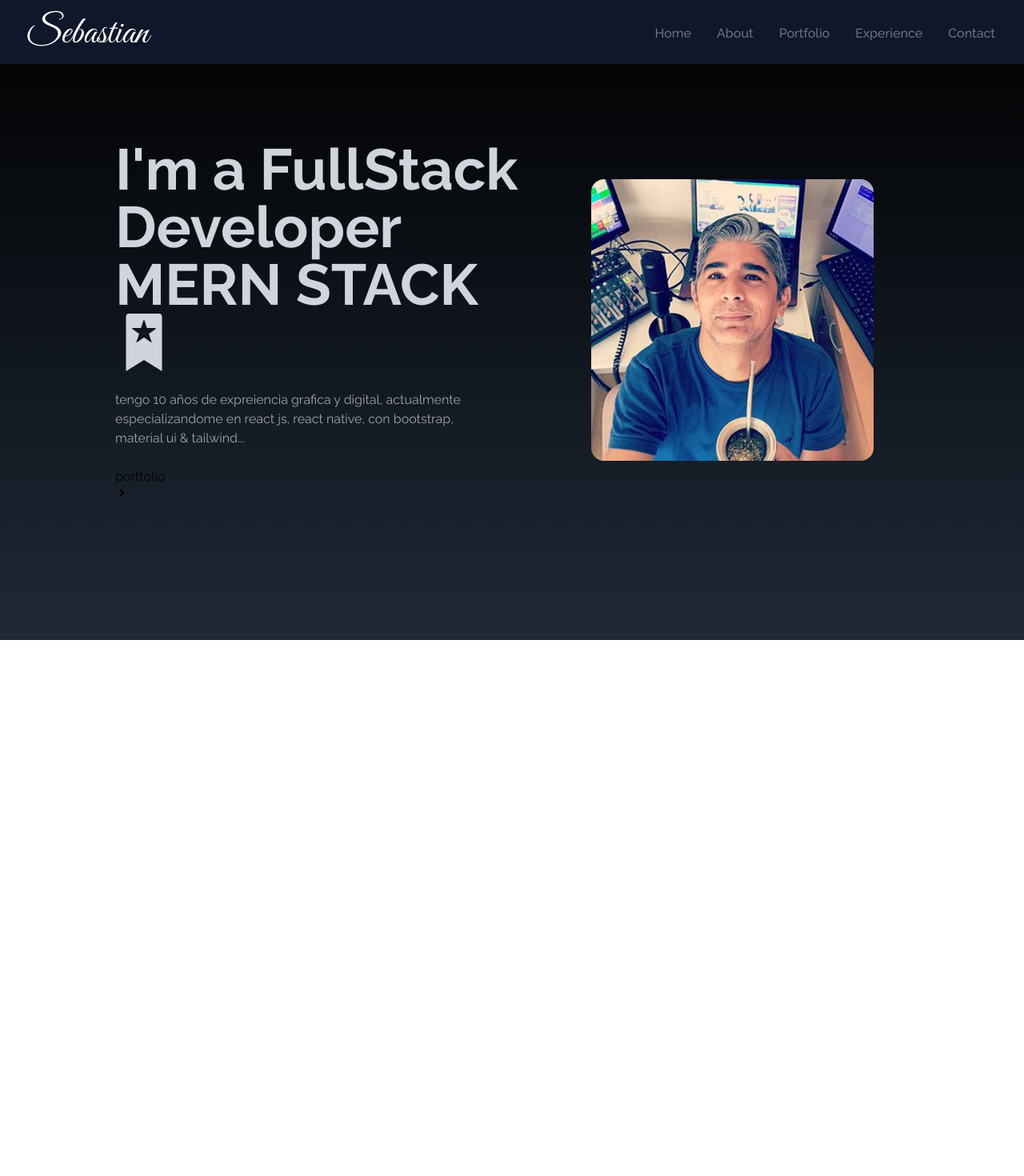
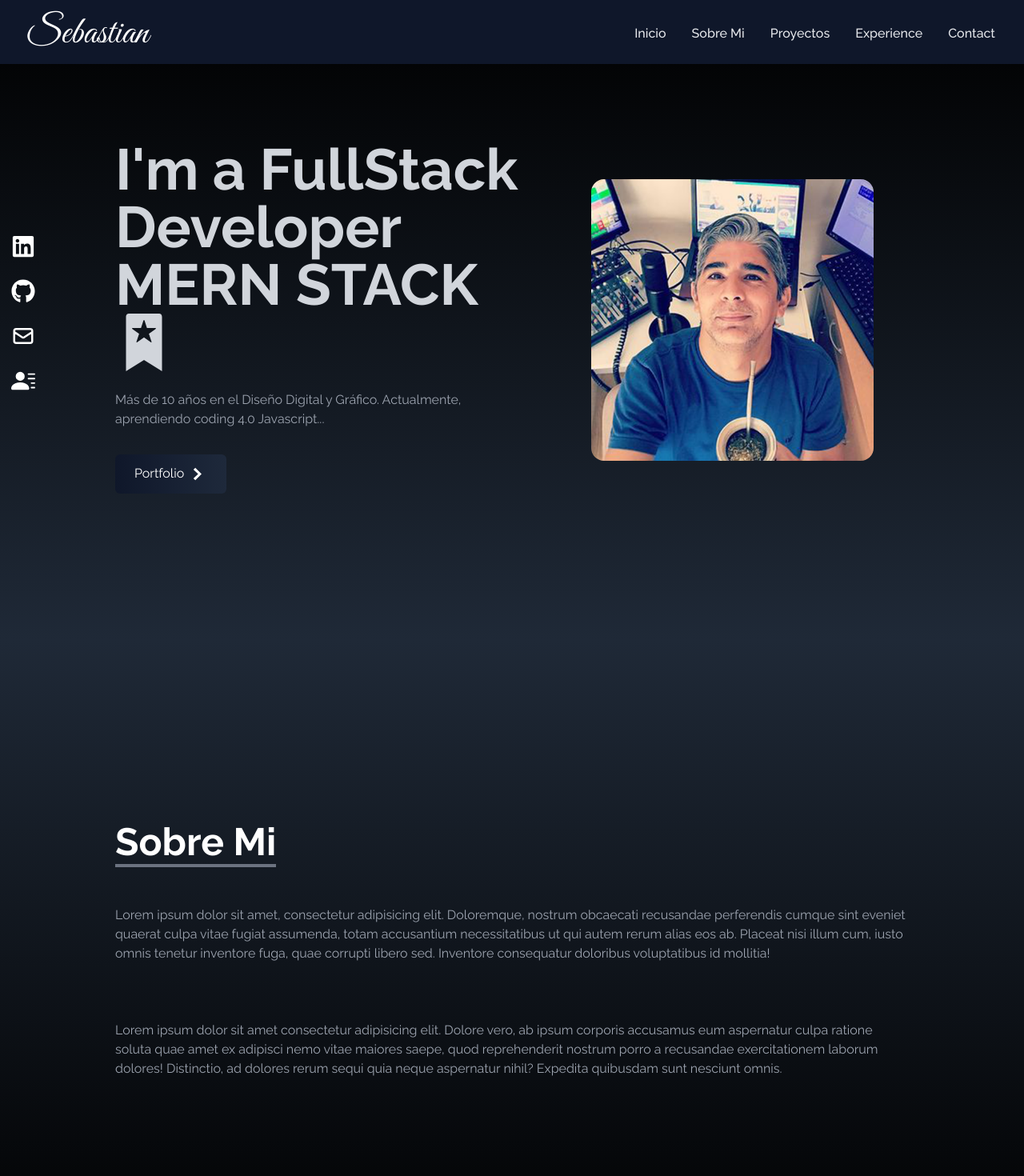
Before and after one commit to SebaGimenezOk/Portfolio2023, a React (Create React App) app: page / in a window 1280 px wide. Shown: the top 1470 px of the page at 80% size. Before the commit the page ends 800 px from the top, so only its background shows below. Built offline with nearby package versions, Linux system fonts and the light colour scheme.

Commit message:
componentes

```diff
--- a/src/App.js
+++ b/src/App.js
@@ -1,11 +1,17 @@
 import Home from "./components/Home";
 import Navbar from "./components/Navbar";
+import Proyectos from "./components/Proyectos";
+import SobreMi from "./components/SobreMi";
+import SocialLinks from "./components/SocialLinks";
 
 function App() {
   return (
     <div>
       <Navbar />
       <Home/>
+      <SobreMi/>
+      <Proyectos/>
+      <SocialLinks/>
     </div>
   );
 }
--- a/src/components/Home.jsx
+++ b/src/components/Home.jsx
@@ -6,27 +6,26 @@ import fotoPerfil from "../assets/para perfil 23.png";
 
 const Home = () => {
     return (
-        <div name='home' className='h-screen  w-full bg-gradient-to-b from-black  to-gray-800' >
-            <div className='max-w-screen-lg mx-auto flex flex-col items-center justify-center h-full px-4  md:flex-row  '>
+        <div name='home' className='h-screen  w-full bg-gradient-to-b from-black  to-gray-800'>
+            <div className='max-w-screen-lg  mx-auto flex flex-col items-center justify-center h-full px-4 md:flex-row'>
                 <div className='flex flex-col justify-center h-full '>
-                    <h2 className='text-4xl sm:text-7xl font-semibold text-gray-300' >
-                    I'm  a FullStack Developer MERN STACK <GoBookmark />
+                    <h2 className='text-4xl sm:text-7xl font-semibold text-gray-300'  >
+                        I'm  a FullStack Developer MERN STACK <GoBookmark />
                     </h2>
                     <p className='text-gray-400 py-6 max-w-md'>
-                    tengo 10 años de expreiencia grafica y digital,
-                    actualmente especializandome en react js, react native, con bootstrap, material ui & tailwind...
+                        Más de 10 años en el Diseño Digital y Gráfico. Actualmente, aprendiendo coding 4.0 Javascript...
                     </p>
                     <div>
-                        <button>
-                            portfolio
-                            <span>
-                                <GoChevronRight />
+                        <button className='group text-white w-fit px-6 py-3 my-2 flex items-center rounded-md cursor-pointer bg bg-gradient-to-l  from-slate-800 to-slate-900' >
+                            Portfolio
+                            <span className='group-hover:rotate-90 duration-300'>
+                                <GoChevronRight size={25} className='ml-1' />
                             </span>
                         </button>
                     </div>
                 </div>
                 <div>
-                    <img src={fotoPerfil} alt="my img" className='rounded-2xl mx-auto  h-2/4  md:w-4/5' />
+                    <img src={fotoPerfil} alt="my archivo" className='rounded-2xl mx-auto  h-2/4  md:w-4/5 ' />
                 </div>
             </div>
         </div>
--- a/src/components/Navbar.jsx
+++ b/src/components/Navbar.jsx
@@ -10,15 +10,15 @@ const Navbar = () => {
     const links = [
         {
             id: 1,
-            link: 'home',
+            link: 'inicio',
         },
         {
             id: 2,
-            link: 'about',
+            link: 'sobre mi',
         },
         {
             id: 3,
-            link: 'portfolio',
+            link: 'proyectos',
         },
         {
             id: 4,
@@ -38,7 +38,7 @@ const Navbar = () => {
             </div>
             <ul className='hidden md:flex'>
                 {links.map(({ id, link }) => (
-                    <li key={id} className='px-4 cursor-pointer capitalize font-medium text-gray-500 hover:scale-105 duration-200'>{link}</li>
+                    <li key={id} className='px-4 cursor-pointer capitalize font-medium text-gray-200 hover:scale-105 duration-200'>{link}</li>
                 ))}
             </ul>
 
@@ -48,7 +48,7 @@ const Navbar = () => {
             </div>
 
             {nav && (
-                <ul className='flex flex-col justify-center items-center absolute top-0 left-0 w-full h-screen bg-gradient-to-b from-black to-gray-800 text-gray-500  '>
+                <ul className='flex flex-col justify-center items-center absolute top-0 left-0 w-full h-screen bg-gradient-to-b bg-slate-900  to-gray-800 text-gray-200  '>
                     {links.map(({ id, link }) => (
                         <li key={id} className='px-4 cursor-pointer capitalize py-4 text-2xl'>{link}</li>
                     ))}
--- /dev/null
+++ b/src/components/Proyectos.jsx
@@ -0,0 +1,9 @@
+import React from 'react'
+
+const Proyectos = () => {
+  return (
+    <div>Proyectos</div>
+  )
+}
+
+export default Proyectos
--- /dev/null
+++ b/src/components/SobreMi.jsx
@@ -0,0 +1,20 @@
+import React from 'react'
+
+const SobreMi = () => {
+    return (
+        <div name="sobremi" className='w-full h-screen bg-gradient-to-b from-gray-800  to-black  text-white'>
+            <div className='max-w-screen-lg p-4 mx-auto flex flex-col justify-center w-full h-full '>
+                <div className=' pb-8'>
+                    <p className='text-5xl capitalize font-bold inline border-b-4 border-gray-500'>sobre mi</p>
+                </div>
+                  <p className='text-gray-400 py-6 '>Lorem ipsum dolor sit amet, consectetur adipisicing elit. Doloremque, nostrum obcaecati recusandae perferendis cumque sint eveniet quaerat culpa vitae fugiat assumenda, totam accusantium necessitatibus ut qui autem rerum alias eos ab. Placeat nisi illum cum, iusto omnis tenetur inventore fuga, quae corrupti libero sed. Inventore consequatur doloribus voluptatibus id mollitia!</p>
+                <br />
+                <p className='text-gray-400 py-6 '>
+                    Lorem ipsum dolor sit amet consectetur adipisicing elit. Dolore vero, ab ipsum corporis accusamus eum aspernatur culpa ratione soluta quae amet ex adipisci nemo vitae maiores saepe, quod reprehenderit nostrum porro a recusandae exercitationem laborum dolores! Distinctio, ad dolores rerum sequi quia neque aspernatur nihil? Expedita quibusdam sunt nesciunt omnis.
+                </p>
+            </div>
+        </div>
+    )
+}
+
+export default SobreMi
--- /dev/null
+++ b/src/components/SocialLinks.jsx
@@ -0,0 +1,72 @@
+import React from 'react'
+import { FaGithub, FaLinkedin } from "react-icons/fa";
+import { HiOutlineMail } from "react-icons/hi";
+import { BsFillPersonLinesFill } from "react-icons/bs";
+
+const SocialLinks = () => {
+    const links = [
+        {
+            id: 1,
+            child: (
+                <>
+                    LinkedIn <FaLinkedin size={30} />
+                </>
+            ),
+            href: 'https://linkedin.com/in/sebastiangimenezlopez',
+            style: 'rounded-tr-md'
+        },
+        {
+            id: 2,
+            child: (
+                <>
+                    Github <FaGithub size={30} />
+                </>
+            ),
+            href: 'https://github.com/SebaGimenezOk',
+
+        },
+        {
+            id: 3,
+            child: (
+                <>
+                    Email<HiOutlineMail size={30} />
+                </>
+            ),
+            href: 'mailto:sebastiangimenezlopezen@gmail.com',
+
+        },
+        {
+            id: 4,
+            child: (
+                <>
+                    Resumen  <BsFillPersonLinesFill size={30} />
+                </>
+            ),
+            href: '/SebastianGimenez2022.pdf',
+            style: 'rounded-br-md',
+            download: true,
+        },
+    ]
+
+
+    return (
+        <div className='hidden lg:flex flex-col top-[35%] left-0 fixed'  >
+            <ul>
+
+                {links.map(({ id, child, href, style, download }) => (
+                    <li key={id} className={'flex justify-between items-center w-40 h-14  px-4 ml-[-100px] hover:ml-[-10px]  hover:rounded-md duration-300 bg-slate-700' + style}>
+                        <a href={href} className='flex justify-between items-center w-full text-white' download={download} target='_blank' rel='noreferrer' >
+                            {child}
+                        </a>
+                    </li>
+                ))}
+
+
+
+
+            </ul>
+        </div>
+    )
+}
+
+export default SocialLinks
```
Also changed, not shown: 1 other file (tests, documents, lock files or other folders).
